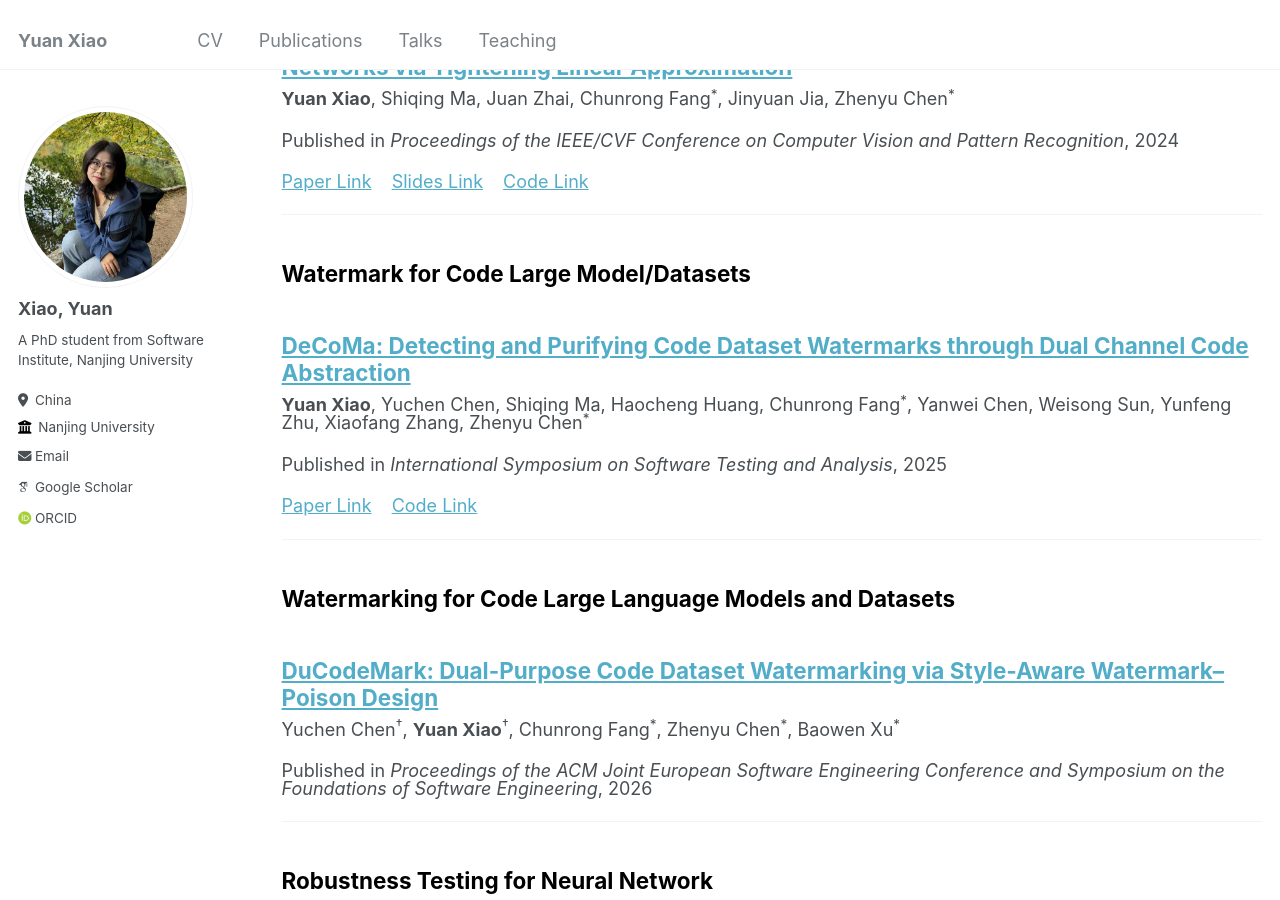
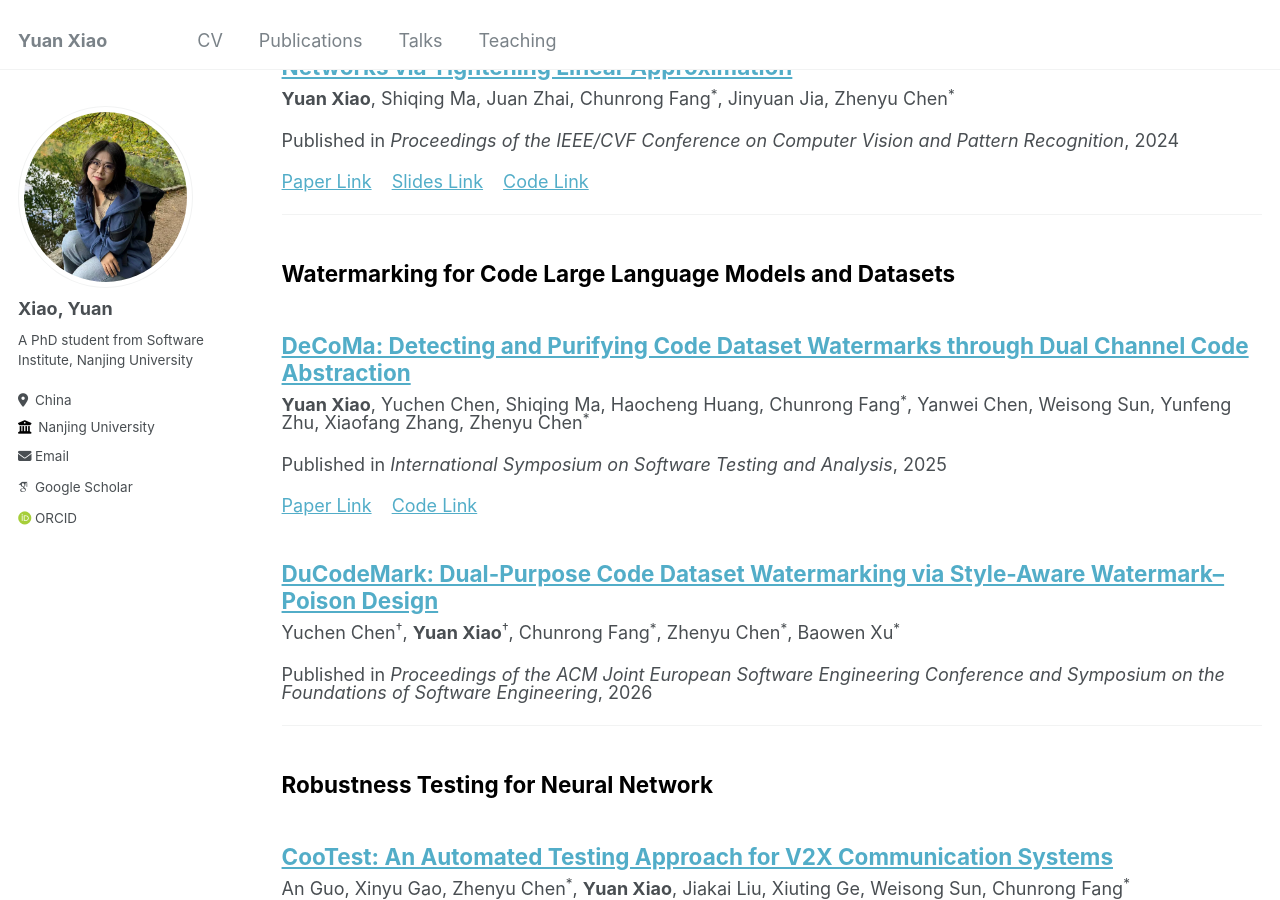
Before and after one commit to xiaoyuanpigo/xiaoyuanpigo.github.io, a Jekyll site: the page built from _pages/publications.md, in a window 1280 px wide and 900 px high, scrolled down 567 px. Built offline with Jekyll 4.4.1, drawn with Linux system fonts in a browser that asks for light colours; some web fonts are replaced; a file with an impossible date is left out.

Commit message:
Update issta2025.md

```diff
--- a/_publications/issta2025.md
+++ b/_publications/issta2025.md
@@ -6,7 +6,7 @@ collection: publications
 permalink: /publication/issta2025
 excerpt: ''
 date: 2025-06-01
-topic: 'Watermark for Code Large Model/Datasets'
+topic: 'Watermarking for Code Large Language Models and Datasets'
 venue: 'International Symposium on Software Testing and Analysis'
 location: 'Trondheim, Norway'
 githuburl: 'https://github.com/xiaoyuanpigo/DeCoMa'
```
